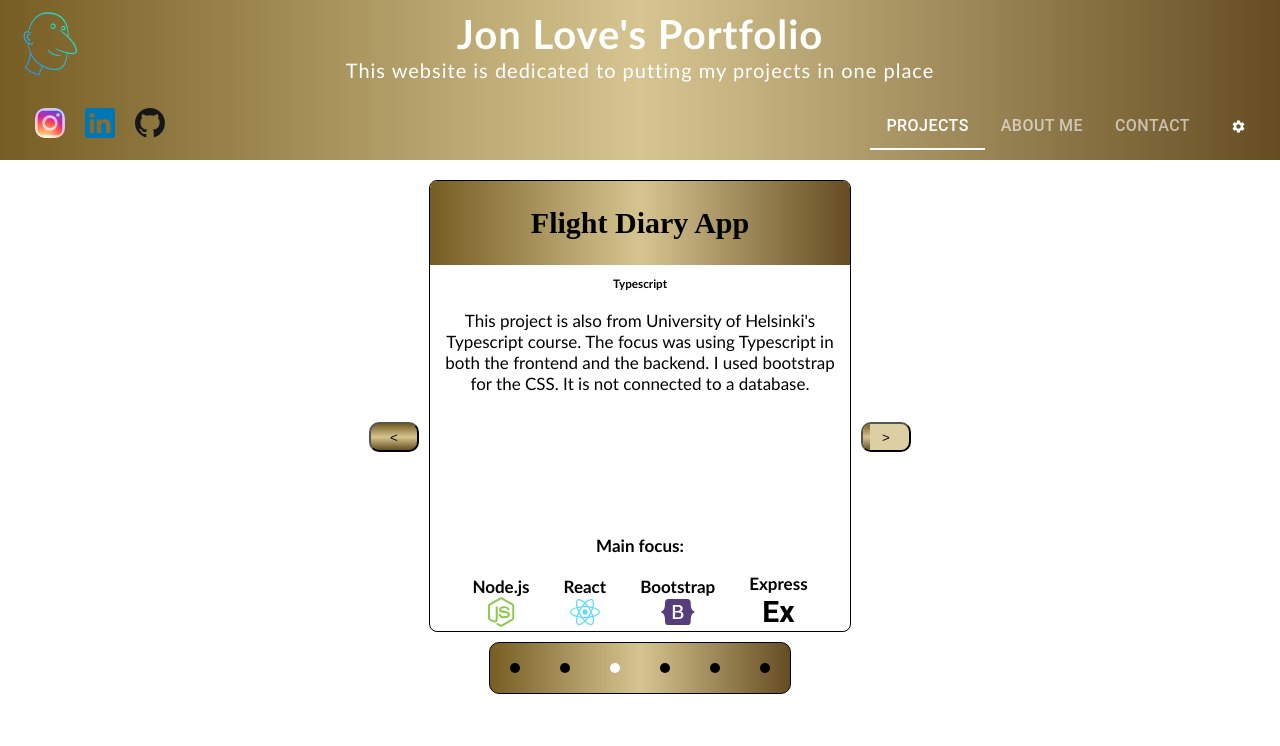
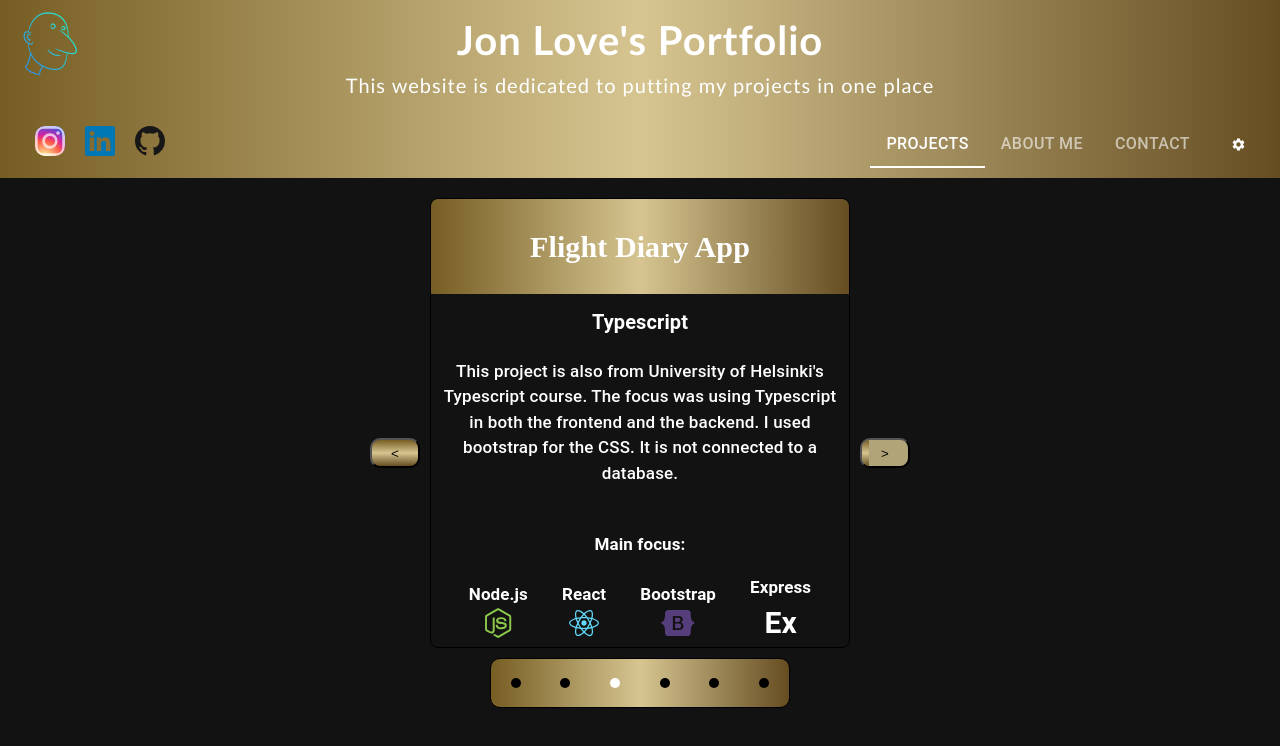
Before and after one commit to jonnny013/portfolio, a React (Vite) app: page / in a window 1280 px wide. Shown: the top 746 px of the page. Built offline with nearby package versions, Linux system fonts and the light colour scheme.

Commit message:
change the way the projects are given to the carousel components
create a loading screen components

add service for projects

```diff
--- a/package.json
+++ b/package.json
@@ -20,6 +20,7 @@
     "@fortawesome/react-fontawesome": "^0.2.0",
     "@mui/icons-material": "^5.15.5",
     "@mui/material": "^5.15.4",
+    "@tanstack/react-query": "^5.17.15",
     "@types/react-router-dom": "^5.3.3",
     "bootstrap": "^5.3.2",
     "bootstrap-icons": "^1.11.2",
--- a/src/App.tsx
+++ b/src/App.tsx
@@ -1,6 +1,8 @@
 import type React from 'react';
-import {projectData} from './data';
-import './App.css';
+import { materialUIThemeDark, materialUIThemeLight } from './themes/materialUI'
+import { ThemeProvider } from '@mui/material/styles'
+import { CssBaseline } from '@mui/material';
+import './themes/App.css';
 import Carousel from './components/Projects/Carousel';
 import type { Project } from './types';
 import HeaderIndex from './components/Header/HeaderIndex';
@@ -8,23 +10,26 @@ import { Route, Routes } from 'react-router-dom';
 import ContactIndex from './components/ContactMe/ContactIndex';
 import AboutIndex from './components/AboutMe/AboutIndex';
 import AdminIndex from './components/Admin/AdminIndex'
+import { useState } from 'react';
+
+
 
 const App: React.FC = () => {
-  const projects: Project[] = [];
-  if (projectData) {
-    projectData.map(a => projects.push(a));
-  }
+  const [darkMode, setDarkMode] = useState(true)
 
   return (
+    <ThemeProvider theme={darkMode ? materialUIThemeDark : materialUIThemeLight}>
+      <CssBaseline />
       <div>
         <HeaderIndex />
         <Routes>
-        <Route path='/' element={<Carousel projects={projects} />} />
+          <Route path='/' element={<Carousel />} />
           <Route path='/contact' element={<ContactIndex />} />
           <Route path='/about' element={<AboutIndex />} />
           <Route path='/admin' element={<AdminIndex />} />
         </Routes>
       </div>
+    </ThemeProvider>
   )
 };
 
--- /dev/null
+++ b/src/components/LoadingScreen.tsx
@@ -0,0 +1,9 @@
+import React from 'react'
+
+const LoadingScreen = () => {
+  return (
+    <div>LoadingScreen</div>
+  )
+}
+
+export default LoadingScreen
--- a/src/components/Projects/Carousel.tsx
+++ b/src/components/Projects/Carousel.tsx
@@ -1,71 +1,96 @@
-import {motion} from 'framer-motion';
-import {useEffect, useState} from 'react';
-import {Project} from '../../types';
-import Projects from './Projects';
+import { motion } from 'framer-motion'
+import { useEffect, useState } from 'react'
+import type { Project } from '../../types'
+import Projects from './Projects'
+import { useQuery } from '@tanstack/react-query'
+import LoadingScreen from '../LoadingScreen'
+import { getProjects } from '../../services/projectsServices'
 
-const Carousel = ({projects}: {projects: Project[]}) => {
-  const [projectIndex, setProjectIndex] = useState(1);
-  const [animationKey, setAnimationKey] = useState(0);
-  const [time, setTime] = useState(5);
-  const [touchStart, setTouchStart] = useState(0);
-  const [touchEnd, setTouchEnd] = useState(0);
+const Carousel = () => {
+  const [projectIndex, setProjectIndex] = useState(1)
+  const [animationKey, setAnimationKey] = useState(0)
+  const [time, setTime] = useState(5)
+  const [touchStart, setTouchStart] = useState(0)
+  const [touchEnd, setTouchEnd] = useState(0)
+  let projects: Project[] = []
+
+  const result = useQuery({
+    queryKey: ['projects'],
+    queryFn: getProjects,
+  })
+
+  useEffect(() => {
+    const timer = setTimeout(() => {
+      if (projectIndex < projects.length - 1) {
+        setProjectIndex(projectIndex + 1)
+      } else {
+        setProjectIndex(0)
+      }
+      setAnimationKey(animationKey + 1)
+      setTime(5)
+    }, time * 1000)
+    return () => clearTimeout(timer)
+    // eslint-disable-next-line react-hooks/exhaustive-deps
+  }, [projectIndex, projects])
+
+  if (result.isLoading) {
+    return <LoadingScreen />
+  }
+  console.log(result.data)
+
+  if (result) {
+    if (result.data) {
+      projects = result.data
+    }
+  }
 
   function handleTouchStart(e: React.TouchEvent) {
-    setTouchStart(e.targetTouches[0].clientX);
+    if (e.targetTouches[0]) {
+      setTouchStart(e.targetTouches[0].clientX)
+    }
   }
 
   function handleTouchMove(e: React.TouchEvent) {
-    setTouchEnd(e.targetTouches[0].clientX);
+   if (e.targetTouches[0]) {
+     setTouchEnd(e.targetTouches[0].clientX)
+   }
   }
 
   function handleTouchEnd() {
     if (touchStart - touchEnd > 100) {
-      nextProject();
+      nextProject()
     }
 
     if (touchStart - touchEnd < -100) {
-      prevProject();
+      prevProject()
     }
   }
 
-  useEffect(() => {
-    const timer = setTimeout(() => {
-      if (projectIndex < projects.length - 1) {
-        setProjectIndex(projectIndex + 1);
-      } else {
-        setProjectIndex(0);
-      }
-      setAnimationKey(animationKey + 1);
-      setTime(5);
-    }, time * 1000);
-    return () => clearTimeout(timer);
-  }, [projectIndex, projects]);
-
   const nextProject = () => {
     if (projectIndex < projects.length - 1) {
-      setProjectIndex(projectIndex + 1);
+      setProjectIndex(projectIndex + 1)
     } else {
-      setProjectIndex(0);
+      setProjectIndex(0)
     }
-    setAnimationKey(animationKey + 1);
-    setTime(15);
-  };
+    setAnimationKey(animationKey + 1)
+    setTime(15)
+  }
 
   const prevProject = () => {
     if (projectIndex > 0) {
-      setProjectIndex(projectIndex - 1);
+      setProjectIndex(projectIndex - 1)
     } else {
-      setProjectIndex(projects.length - 1);
+      setProjectIndex(projects.length - 1)
     }
-    setAnimationKey(animationKey + 1);
-    setTime(15);
-  };
+    setAnimationKey(animationKey + 1)
+    setTime(15)
+  }
 
   const BottomBarOnClick = (index: number) => {
-    setProjectIndex(index);
-    setAnimationKey(animationKey + 1);
-    setTime(15);
-  };
+    setProjectIndex(index)
+    setAnimationKey(animationKey + 1)
+    setTime(15)
+  }
 
   return (
     <div
@@ -79,7 +104,12 @@ const Carousel = ({projects}: {projects: Project[]}) => {
     >
       <button className='previous-button buttons' onClick={prevProject}>{`<`}</button>
       <div
-        style={{display: 'flex', flexDirection: 'column', alignItems: 'center', gap: 10}}
+        style={{
+          display: 'flex',
+          flexDirection: 'column',
+          alignItems: 'center',
+          gap: 10,
+        }}
         onTouchStart={handleTouchStart}
         onTouchMove={handleTouchMove}
         onTouchEnd={handleTouchEnd}
@@ -92,12 +122,16 @@ const Carousel = ({projects}: {projects: Project[]}) => {
               index={index}
               projectIndex={projectIndex}
             />
-          );
+          )
         })}
 
         <div
           id='carouselPageBar'
-          style={{display: 'flex', justifyContent: 'space-around', alignItems: 'center'}}
+          style={{
+            display: 'flex',
+            justifyContent: 'space-around',
+            alignItems: 'center',
+          }}
         >
           {projects.map((_a, index) => {
             return (
@@ -111,7 +145,7 @@ const Carousel = ({projects}: {projects: Project[]}) => {
                 }}
                 onClick={() => BottomBarOnClick(index)}
               ></div>
-            );
+            )
           })}
         </div>
       </div>
@@ -132,7 +166,7 @@ const Carousel = ({projects}: {projects: Project[]}) => {
         />
       </button>
     </div>
-  );
-};
+  )
+}
 
-export default Carousel;
+export default Carousel
--- a/src/components/Projects/Projects.tsx
+++ b/src/components/Projects/Projects.tsx
@@ -1,5 +1,6 @@
 import type { Project } from '../../types';
 import { renderIcon } from './Icons';
+import { Typography } from '@mui/material';
 
 
 const Projects = ({
@@ -25,10 +26,10 @@ const Projects = ({
         <div className='project-title'>
           <h2>{project.title}</h2>
         </div>
-        <h3 className='projectName'>{project.project}</h3>
-        <p className='long-intro' id='mern-long-paragraph'>
+        <h1 className='projectName'>{project.project}</h1>
+        <Typography className='long-intro' id='mern-long-paragraph'>
           {project.intro}
-        </p>
+        </Typography>
         <div className='project-focus'>
           <p className='main-focus-paragraph'>Main focus:</p>
           <div className='icons'>
@@ -39,7 +40,7 @@ const Projects = ({
         </div>
       </div>
     </div>
-  );
+  )
 };
 
 export default Projects;
--- a/src/main.tsx
+++ b/src/main.tsx
@@ -1,9 +1,14 @@
 import ReactDOM from 'react-dom/client'
+import { QueryClient, QueryClientProvider } from '@tanstack/react-query'
 import App from './App.tsx'
 import { BrowserRouter as Router } from 'react-router-dom'
 
+const queryClient = new QueryClient()
+
 ReactDOM.createRoot(document.getElementById('root')!).render(
+  <QueryClientProvider client={queryClient}>
     <Router>
-        <App />
+      <App />
     </Router>
+  </QueryClientProvider>
 )
--- /dev/null
+++ b/src/services/projectsServices.ts
@@ -0,0 +1,5 @@
+import { projectData } from '../data'
+
+export const getProjects = () => {
+  return projectData
+}
--- a/src/App.css
+++ b/src/themes/App.css
@@ -224,7 +224,6 @@ h2 {
   align-items: center;
   height: 450px;
   margin: 0;
-  color: black;
 }
 
 .ind-projects::-webkit-scrollbar {
@@ -237,22 +236,14 @@ h2 {
   align-self: flex-start;
   width: 100%;
   font-family: 'Times New Roman', Times, serif;
-  color: black;
   margin: 0;
   border-radius: 7px 7px 0 0;
 }
 
-.project-title a {
-  text-decoration: underline;
-  color: black;
-}
-
-.project-title a:visited {
-  color: black;
-}
 
 #mern-long-paragraph {
   padding: 8px;
+  overflow: scroll;
 }
 
 .ind-projects p {
--- a/src/themes/materialUI.ts
+++ b/src/themes/materialUI.ts
@@ -1,15 +1,13 @@
-import { createTheme } from '@mui/material/styles'
-export const theme = createTheme({
-  components: {
-    // Name of the component
-    MuiButton: {
-      styleOverrides: {
-        // Name of the slot
-        root: {
-          // Some CSS
-          fontSize: '1rem',
-        },
-      },
-    },
+import createTheme from '@mui/material/styles/createTheme'
+
+export const materialUIThemeDark = createTheme({
+  palette: {
+    mode: 'dark',
   },
 })
+
+export const materialUIThemeLight = createTheme({
+  palette: {
+    mode: 'light',
+  },
+})
```
Also changed, not shown: src/context/appContext.ts (added), 1 other file (tests, documents, lock files or other folders). Lines whose indentation alone changed are shown as unchanged.
